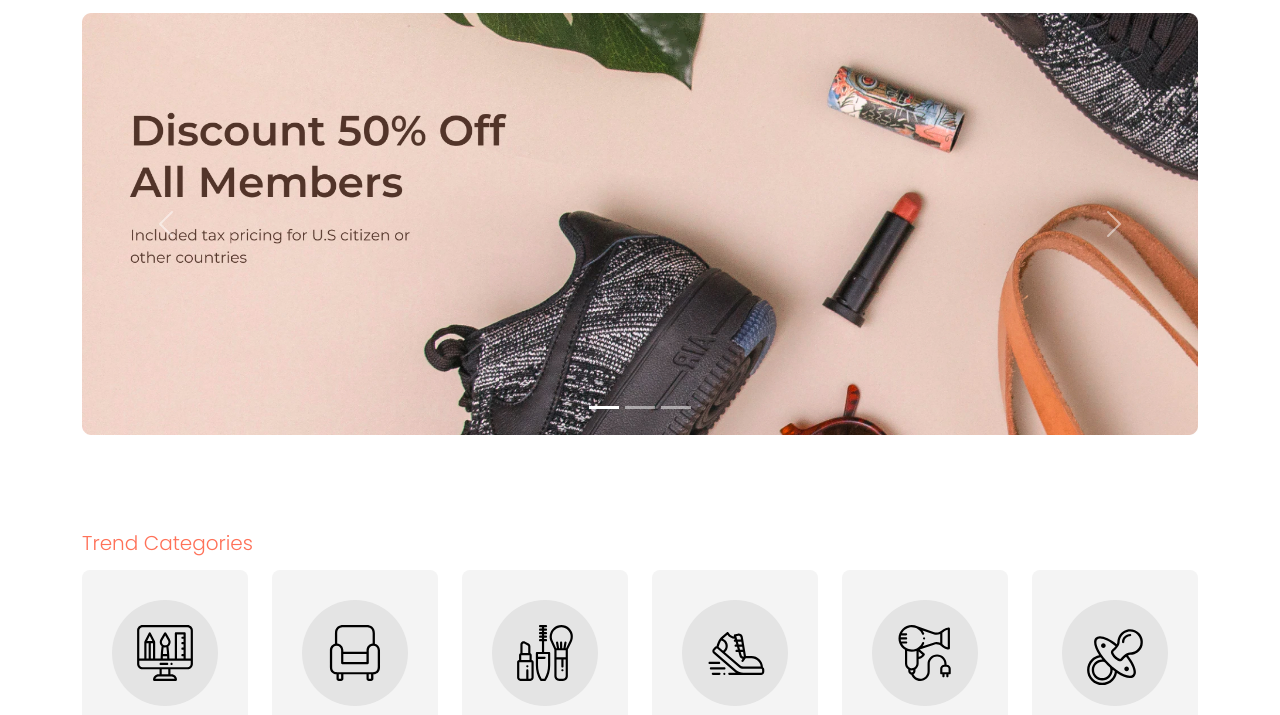
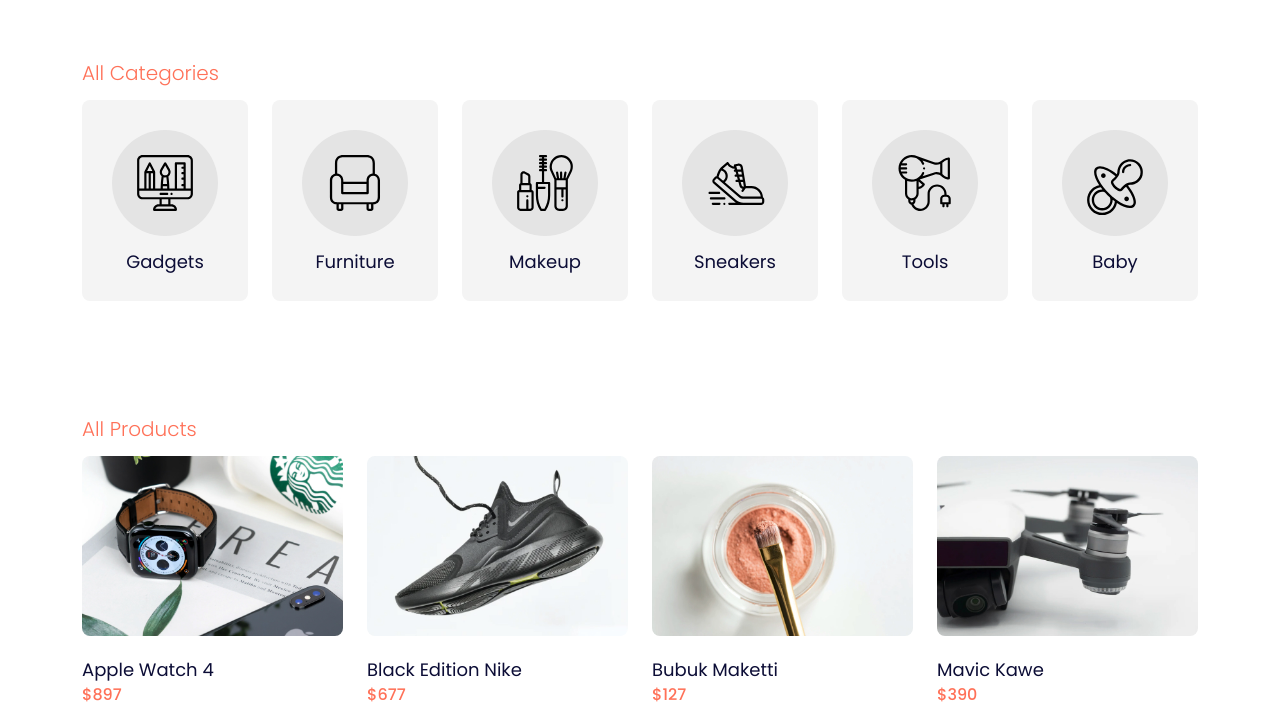
Before and after one commit to digitradiart/nomads, a plain HTML site: page categories.html in a window 1280 px wide. Shown: the part 87-802 px from the top of the page. Drawn offline with nearby package versions, Linux system fonts and the light colour scheme.

Commit message:
nav-link active

```diff
--- a/index.html
+++ b/categories.html
@@ -43,11 +43,11 @@
           id="navbarResponsive"
         >
           <ul class="navbar-nav ml-auto">
-            <li class="nav-item active">
+            <li class="nav-item">
               <a href="index.html" class="nav-link">Home</a>
             </li>
             <li class="nav-item">
-              <a href="categories.html" class="nav-link">Categories</a>
+              <a href="categories.html" class="nav-link active">Categories</a>
             </li>
             <li class="nav-item"><a href="#" class="nav-link">Rewards</a></li>
             <li class="nav-item">
@@ -67,73 +67,12 @@
 
     <!-- Page Content -->
     <div class="page-content page-home">
-      <!-- Carousel -->
-      <section class="store-carousel container" data-aos="zoom-in">
-        <div
-          id="carouselExampleIndicators"
-          class="carousel slide"
-          data-bs-ride="true"
-        >
-          <div class="carousel-indicators">
-            <button
-              type="button"
-              data-bs-target="#carouselExampleIndicators"
-              data-bs-slide-to="0"
-              class="active"
-              aria-current="true"
-              aria-label="Slide 1"
-            ></button>
-            <button
-              type="button"
-              data-bs-target="#carouselExampleIndicators"
-              data-bs-slide-to="1"
-              aria-label="Slide 2"
-            ></button>
-            <button
-              type="button"
-              data-bs-target="#carouselExampleIndicators"
-              data-bs-slide-to="2"
-              aria-label="Slide 3"
-            ></button>
-          </div>
-          <div class="carousel-inner">
-            <div class="carousel-item active">
-              <img src="images/banner.jpg" class="d-block w-100" alt="..." />
-            </div>
-            <div class="carousel-item">
-              <img src="images/banner.jpg" class="d-block w-100" alt="..." />
-            </div>
-            <div class="carousel-item">
-              <img src="images/banner.jpg" class="d-block w-100" alt="..." />
-            </div>
-          </div>
-          <button
-            class="carousel-control-prev"
-            type="button"
-            data-bs-target="#carouselExampleIndicators"
-            data-bs-slide="prev"
-          >
-            <span class="carousel-control-prev-icon" aria-hidden="true"></span>
-            <span class="visually-hidden">Previous</span>
-          </button>
-          <button
-            class="carousel-control-next"
-            type="button"
-            data-bs-target="#carouselExampleIndicators"
-            data-bs-slide="next"
-          >
-            <span class="carousel-control-next-icon" aria-hidden="true"></span>
-            <span class="visually-hidden">Next</span>
-          </button>
-        </div>
-      </section>
-
-      <!-- Store Trend Categories -->
+      <!-- Store All Categories -->
       <section class="store-trend-categories mt-5 pt-5">
         <div class="container">
           <div class="row">
             <div class="col-12" data-aos="fade-up">
-              <h5 class="titleh5">Trend Categories</h5>
+              <h5 class="titleh5">All Categories</h5>
             </div>
           </div>
 
@@ -243,12 +182,12 @@
         </div>
       </section>
 
-      <!-- Store New Product -->
+      <!-- Store All Product -->
       <section class="store-new-products mt-5 pt-5">
         <div class="container">
           <div class="row">
             <div class="col-12" data-aos="fade-up">
-              <h5 class="titleh5">New Products</h5>
+              <h5 class="titleh5">All Products</h5>
             </div>
           </div>
 
```
